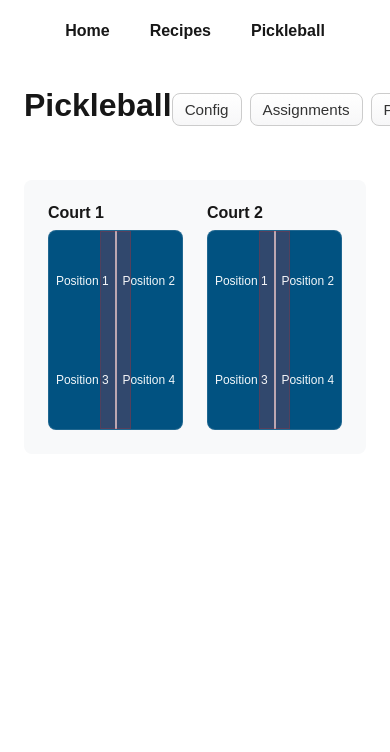
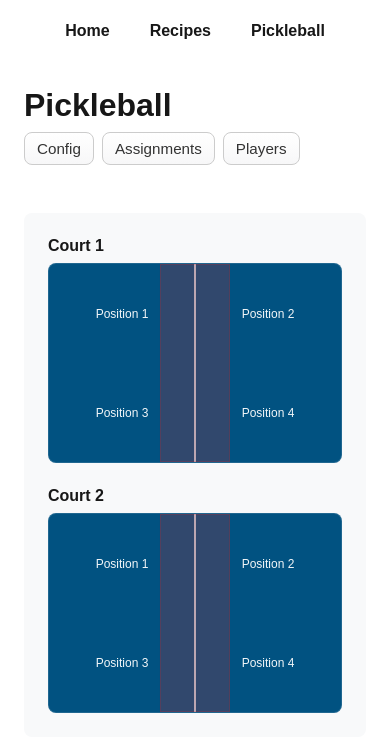
Before and after one commit to tomrw/tomrw.github.io, a Next.js app: page /pickleball in a window 390 px wide. Shown: the top 752 px of the page. Built offline with nearby package versions, Linux system fonts and the light colour scheme.

Commit message:
improve responsiveness

```diff
--- a/src/app/pickleball/Client.tsx
+++ b/src/app/pickleball/Client.tsx
@@ -11,7 +11,7 @@ export default function PickleballClient() {
   return (
     <PlayersProvider>
       <PickleballContextProvider>
-        <Flex justifyContent="space-between">
+        <Flex justifyContent="space-between" direction={['column', 'row']}>
           <Heading as="h1">Pickleball</Heading>
           <GameConfig />
         </Flex>
--- a/src/app/pickleball/components/Courts/CourtGrid.tsx
+++ b/src/app/pickleball/components/Courts/CourtGrid.tsx
@@ -49,11 +49,11 @@ export default function CourtGrid() {
   const cols = Math.ceil(Math.sqrt(courts));
 
   return (
-    <Box sx={{ mt: 6, position: 'relative' }}>
+    <Box sx={{ mt: 6 }}>
       <Box
         sx={{
           display: 'grid',
-          gridTemplateColumns: `repeat(${cols}, 1fr)`,
+          gridTemplateColumns: ['repeat(1, 1fr)', `repeat(${cols}, 1fr)`],
           gap: 3,
           padding: 3,
           bg: '#f8f9fa',
--- a/src/ds/Flex/Flex.tsx
+++ b/src/ds/Flex/Flex.tsx
@@ -1,12 +1,14 @@
 import React from 'react';
 import { SxProp, useTransformSx } from '../sx';
 
+type OptionalArray<T> = T | Exclude<T, null | undefined>[];
+
 type FlexProps = React.HTMLAttributes<HTMLDivElement> & {
   as?: React.ElementType;
-  gap?: number | number[];
+  gap?: OptionalArray<number>;
   justifyContent?: React.CSSProperties['justifyContent'];
   alignItems?: React.CSSProperties['alignItems'];
-  direction?: React.CSSProperties['flexDirection'];
+  direction?: OptionalArray<React.CSSProperties['flexDirection']>;
   wrap?: React.CSSProperties['flexWrap'];
   inline?: boolean;
   sx?: SxProp;
@@ -33,13 +35,13 @@ const Flex = React.forwardRef<HTMLDivElement, FlexProps>(
     const sxStyle = useTransformSx({
       ...sx,
       gap: gap ?? 0,
+      flexDirection: direction,
     });
 
     const combinedStyle: React.CSSProperties = {
       display,
       justifyContent,
       alignItems,
-      flexDirection: direction,
       flexWrap: wrap,
       ...sxStyle,
     };
--- a/src/ds/sx.ts
+++ b/src/ds/sx.ts
@@ -92,7 +92,6 @@ function transformSx(sx: SxProp, currentBreakpoint: Breakpoint = 'md'): { [key:
   Object.entries(sx).forEach(([key, value]) => {
     const cssProperty = shorthandMap[key];
 
-    // Simple responsive logic - return first valid value
     let resolvedValue: SxValue = value;
     if (Array.isArray(value) && value.length > 0) {
       const breakpointIndex = {
@@ -103,8 +102,9 @@ function transformSx(sx: SxProp, currentBreakpoint: Breakpoint = 'md'): { [key:
         '2xl': 4,
       }[currentBreakpoint];
 
-      if (breakpointIndex !== undefined && breakpointIndex < value.length) {
-        resolvedValue = value[breakpointIndex];
+      if (breakpointIndex !== undefined) {
+        const resolvedIndex = Math.min(breakpointIndex, value.length - 1);
+        resolvedValue = value[resolvedIndex];
       }
     }
 
@@ -133,4 +133,5 @@ export function useTransformSx(sx?: SxProp) {
   return useMemo(() => (sx ? transformSx(sx, breakpoint) : {}), [sx, breakpoint]);
 }
 
+export { transformSx };
 export type { SxProp };
```
